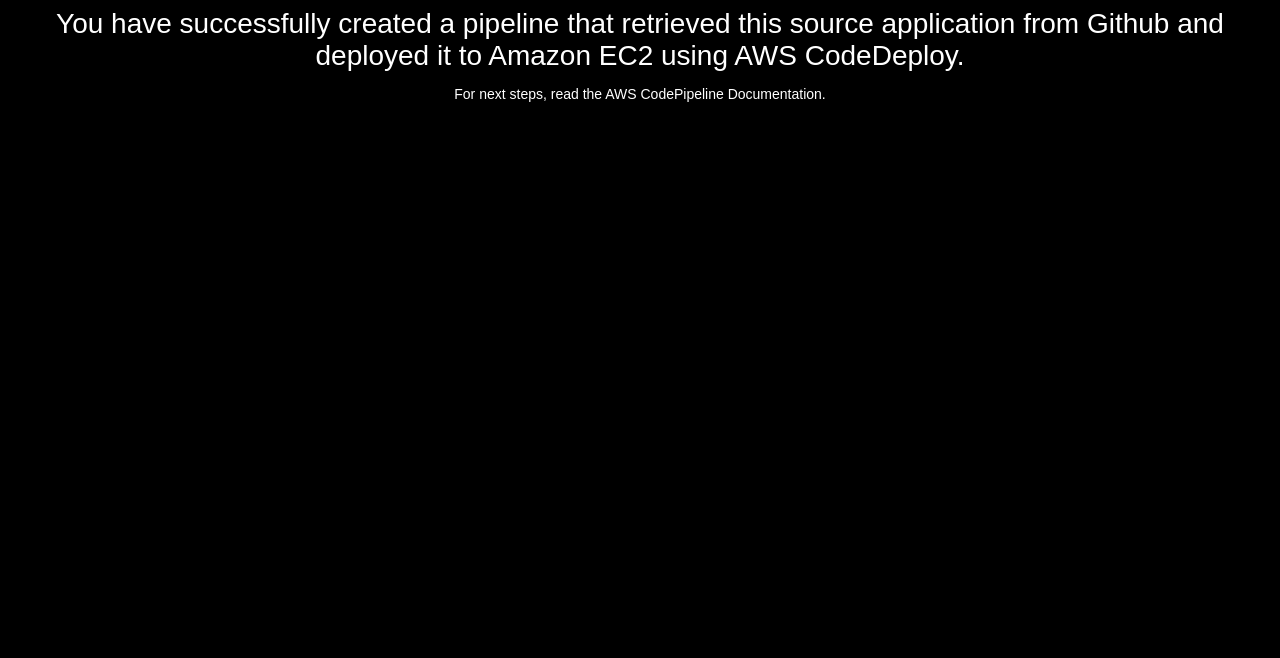
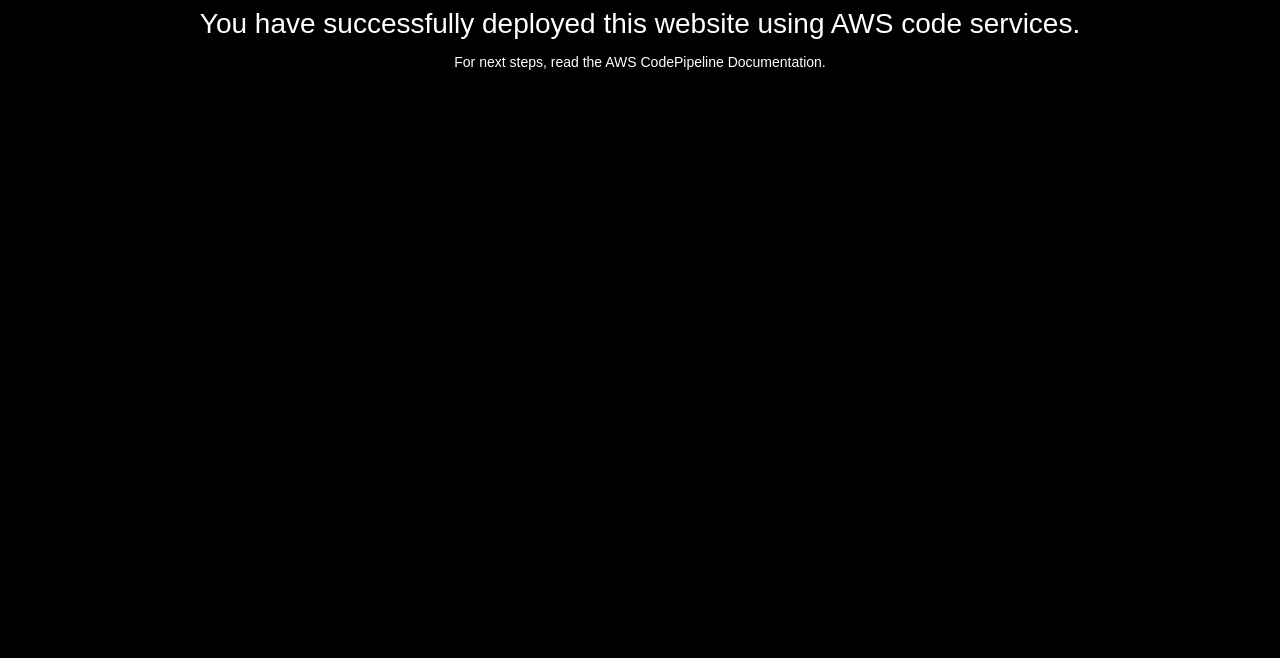
Before and after one commit to mikepfeiffer/aws-codedeploy-linux, a plain HTML site: page index.html in a window 1280 px wide. Shown: the part 142-800 px from the top of the page. Drawn offline with Linux system fonts and the light colour scheme.

Commit message:
updated index

```diff
--- a/index.html
+++ b/index.html
@@ -27,8 +27,7 @@
 <body>
   <div align="center">
     <h1>Congratulations!</h1>
-    <h2>You have successfully created a pipeline that retrieved this source application from Github and deployed it
-	to Amazon EC2 using AWS CodeDeploy.</h2>
+    <h2>You have successfully deployed this website using AWS code services.</h2>
     <p>For next steps, read the AWS CodePipeline Documentation.</p>
   </div>
 </body>
```
